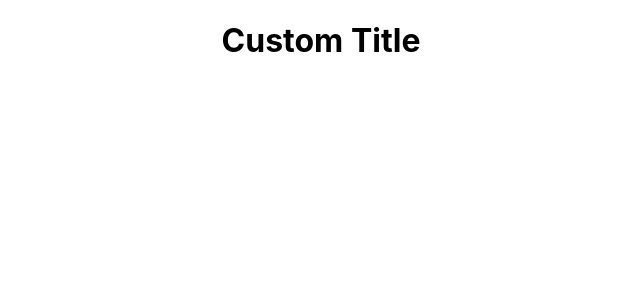
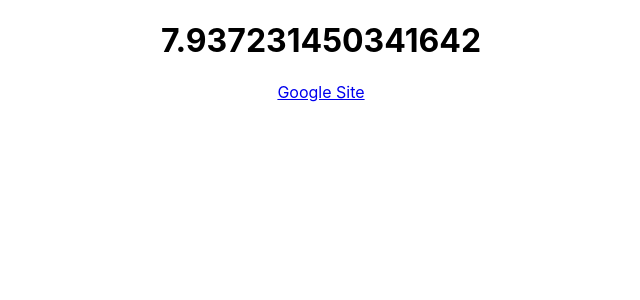
Before and after one commit to shinhacker/react_course_1, a React (Create React App) app in the folder dojo-blog/: page / in a window 1280 px wide. Shown: the top 300 px of the page, without its empty margins (319-959 px from the left). Built offline with nearby package versions, Linux system fonts and the light colour scheme.

Commit message:
Support variables in react

```diff
--- a/dojo-blog/src/App.js
+++ b/dojo-blog/src/App.js
@@ -3,15 +3,17 @@ import './App.css';
 function App() {
 
   //Creating variables
-  const title = "Custom Title";
+  const title = "Welcome to new blog";
   //Javascript also allowed
 
+  const link = "https://google.com";
   return (
     <div className="App">
         <div className="content">
-          <h1>{title}</h1>
+          <h1>{ Math.random()*10}</h1>
         </div>
 
+      <a href={link}>Google Site</a>
     </div>
   );
 }
```
Also changed, not shown: 1 other file (tests, documents, lock files or other folders).
